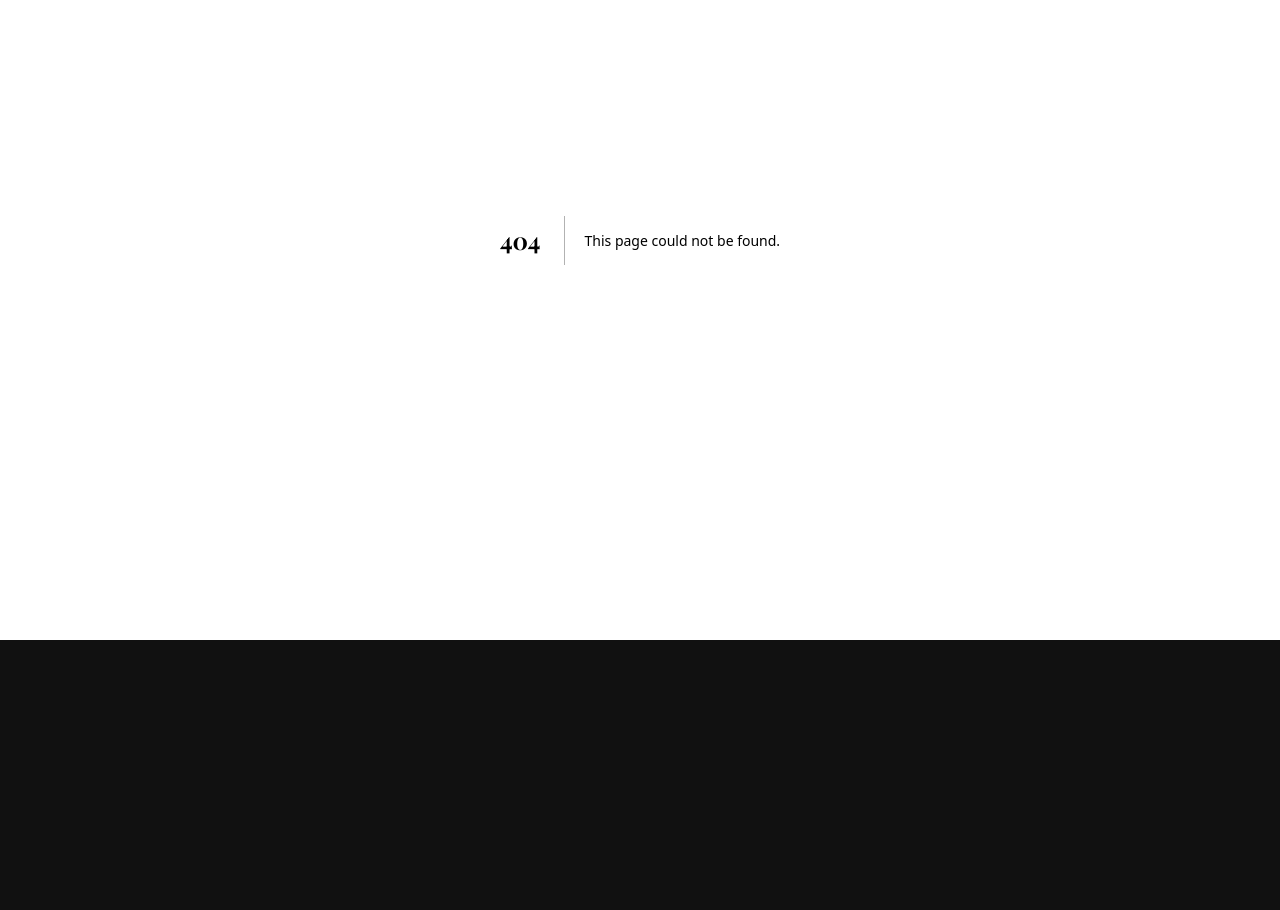
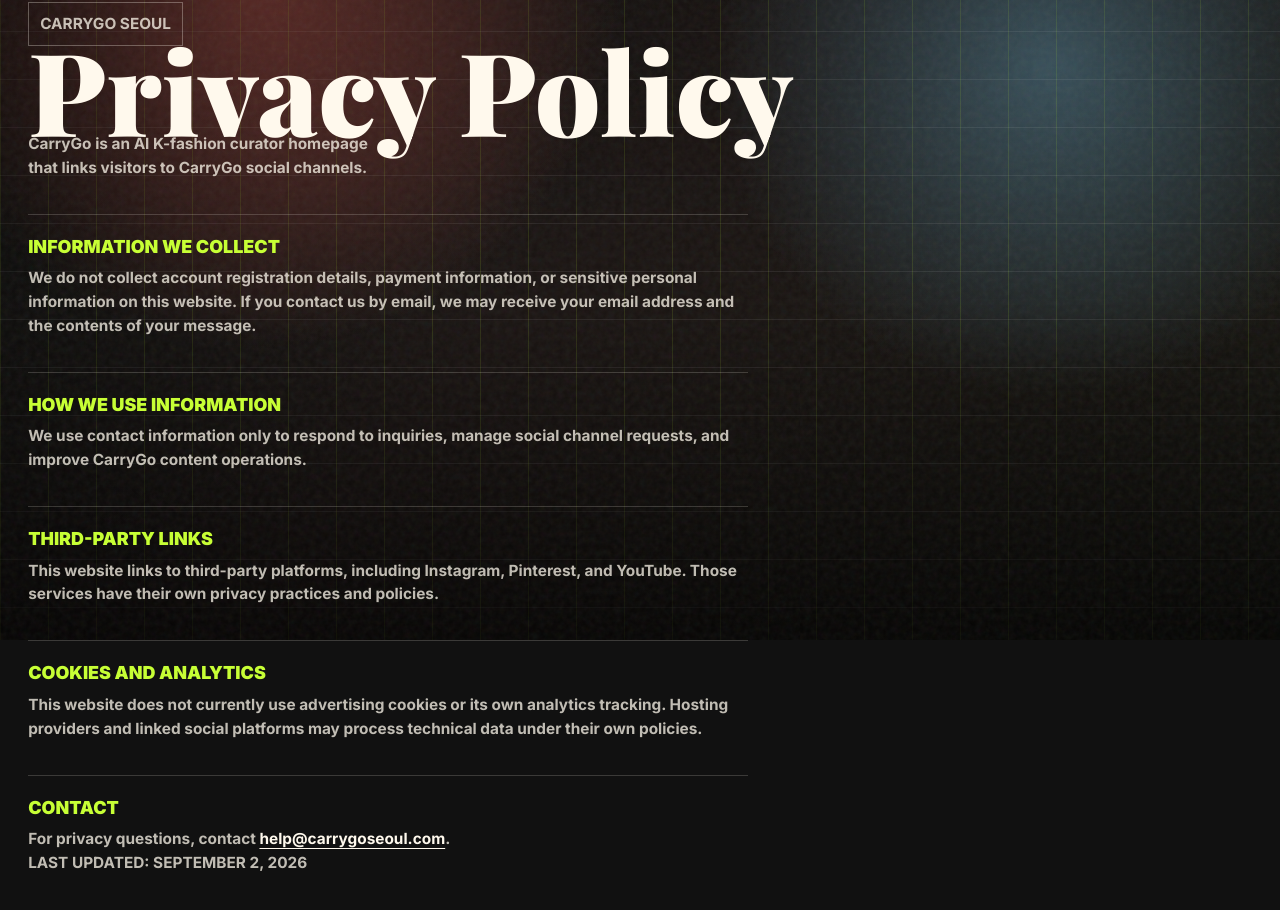
Before and after one commit to songminki-cloud/carrygo-influencer-homepage, a Next.js app: page /privacy in a window 1280 px wide. Before the commit this address had no page. Shown: the part 160-1070 px from the top of the page. Before the commit the page ends 800 px from the top, so only its background shows below. Built offline with nearby package versions, Linux system fonts and the light colour scheme.

Commit message:
Add CarryGo privacy policy page

```diff
--- a/src/app/content.ts
+++ b/src/app/content.ts
@@ -63,8 +63,8 @@
   ],
   footerLinks: [
     {
-      label: "Reference",
-      href: "https://github.com/nayandas69/linkinbio-nextjs",
+      label: "Privacy",
+      href: "/privacy/",
     },
     {
       label: "Contact",
--- a/src/app/globals.css
+++ b/src/app/globals.css
@@ -352,6 +352,58 @@
   outline: none;
 }
 
+.privacy-shell {
+  overflow: visible;
+}
+
+.privacy-page {
+  max-width: 880px;
+  padding: clamp(52px, 7vw, 96px) 0 36px;
+}
+
+.privacy-page h1 {
+  max-width: 10ch;
+  font-size: clamp(60px, 9vw, 138px);
+}
+
+.privacy-page section {
+  max-width: 720px;
+  margin-top: 34px;
+  border-top: 1px solid rgba(255, 249, 237, 0.18);
+  padding-top: 22px;
+}
+
+.privacy-page h2 {
+  margin: 0 0 10px;
+  color: var(--acid);
+  font-size: clamp(15px, 1.4vw, 20px);
+  line-height: 1.1;
+  font-weight: 950;
+  text-transform: uppercase;
+}
+
+.privacy-page p {
+  margin: 0;
+  color: rgba(255, 249, 237, 0.74);
+  font-size: clamp(15px, 1.2vw, 18px);
+  line-height: 1.55;
+  font-weight: 650;
+}
+
+.privacy-page a {
+  color: var(--cream);
+  text-decoration: underline;
+  text-underline-offset: 4px;
+}
+
+.privacy-updated {
+  margin-top: 34px;
+  color: rgba(255, 249, 237, 0.46);
+  font-size: 12px;
+  line-height: 1;
+  text-transform: uppercase;
+}
+
 @media (max-width: 980px) {
   .site-shell {
     min-height: 100svh;
--- a/src/app/layout.tsx
+++ b/src/app/layout.tsx
@@ -14,13 +14,13 @@
 });
 
 export const metadata: Metadata = {
-  metadataBase: new URL("https://carrygoseoul.com"),
+  metadataBase: new URL("https://songminki-cloud.github.io/carrygo-influencer-homepage/"),
   title: "CarryGo | Carry wears Seoul",
   description: "CarryGo is an AI K-fashion curator linking Carry's Instagram, Pinterest, and YouTube feeds.",
   openGraph: {
     title: "CarryGo | Carry wears Seoul",
     description: "K-fashion looks, styled by Carry and published across Instagram, Pinterest, and YouTube.",
-    images: ["/images/carry-blue-tweed.png"],
+    images: ["/images/carry-cafe-mirror.jpg"],
   },
 };
 
--- a/src/app/page.tsx
+++ b/src/app/page.tsx
@@ -30,11 +30,17 @@
       </section>
 
       <footer className="footerline">
-        {siteContent.footerLinks.map((link) => (
-          <a href={link.href} key={link.label} rel="noopener noreferrer" target={link.href.startsWith("http") ? "_blank" : undefined}>
-            {link.label}
-          </a>
-        ))}
+        {siteContent.footerLinks.map((link) =>
+          link.href.startsWith("/") ? (
+            <Link href={link.href} key={link.label}>
+              {link.label}
+            </Link>
+          ) : (
+            <a href={link.href} key={link.label} rel="noopener noreferrer" target={link.href.startsWith("http") ? "_blank" : undefined}>
+              {link.label}
+            </a>
+          ),
+        )}
       </footer>
     </main>
   );
--- /dev/null
+++ b/src/app/privacy/page.tsx
@@ -0,0 +1,70 @@
+import type { Metadata } from "next";
+import Link from "next/link";
+
+export const metadata: Metadata = {
+  title: "Privacy Policy | CarryGo",
+  description: "Privacy Policy for CarryGo.",
+};
+
+export default function PrivacyPage() {
+  return (
+    <main className="site-shell privacy-shell">
+      <div className="noise" aria-hidden="true" />
+      <header className="topbar">
+        <Link className="wordmark" href="/" aria-label="CarryGo home">
+          CarryGo
+        </Link>
+        <span className="disclosure">Privacy Policy</span>
+      </header>
+
+      <article className="privacy-page">
+        <p className="eyebrow">CarryGo Seoul</p>
+        <h1>Privacy Policy</h1>
+        <p className="intro">
+          CarryGo is an AI K-fashion curator homepage that links visitors to CarryGo social channels.
+        </p>
+
+        <section>
+          <h2>Information We Collect</h2>
+          <p>
+            We do not collect account registration details, payment information, or sensitive personal information on this
+            website. If you contact us by email, we may receive your email address and the contents of your message.
+          </p>
+        </section>
+
+        <section>
+          <h2>How We Use Information</h2>
+          <p>
+            We use contact information only to respond to inquiries, manage social channel requests, and improve CarryGo
+            content operations.
+          </p>
+        </section>
+
+        <section>
+          <h2>Third-Party Links</h2>
+          <p>
+            This website links to third-party platforms, including Instagram, Pinterest, and YouTube. Those services have
+            their own privacy practices and policies.
+          </p>
+        </section>
+
+        <section>
+          <h2>Cookies and Analytics</h2>
+          <p>
+            This website does not currently use advertising cookies or its own analytics tracking. Hosting providers and
+            linked social platforms may process technical data under their own policies.
+          </p>
+        </section>
+
+        <section>
+          <h2>Contact</h2>
+          <p>
+            For privacy questions, contact <a href="mailto:help@carrygoseoul.com">help@carrygoseoul.com</a>.
+          </p>
+        </section>
+
+        <p className="privacy-updated">Last updated: September 2, 2026</p>
+      </article>
+    </main>
+  );
+}
```
